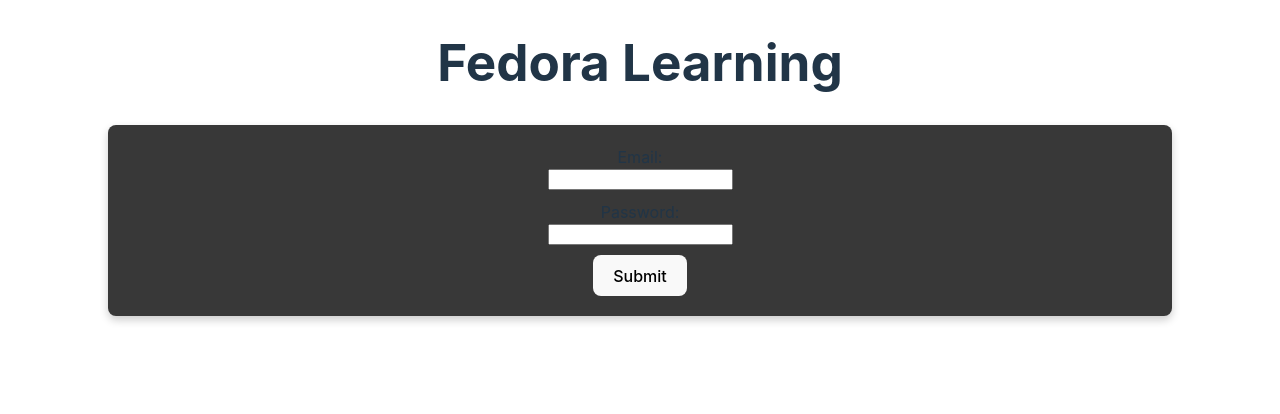
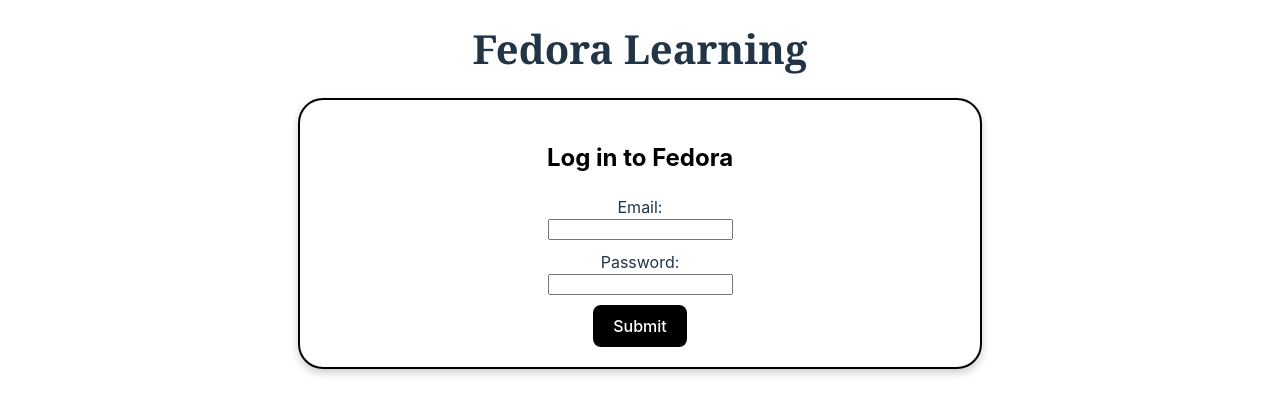
Before and after one commit to RobertHauta/seng513-202501-group-7, a React (Vite) app in the folder client/: page / in a window 1280 px wide. Shown: the top 414 px of the page. Built offline with nearby package versions, Linux system fonts and the light colour scheme.

Commit message:
Log in page styling finished

```diff
--- a/client/src/HomePage.css
+++ b/client/src/HomePage.css
@@ -9,9 +9,7 @@ h1{
     background-color: gray;
 }
 
-h2{
-    color:white
-}
+
 
 p{
     color:white
--- a/client/src/HomePage.jsx
+++ b/client/src/HomePage.jsx
@@ -1,4 +1,5 @@
 import React, { useState } from 'react';
+import './HomePage.css'
 
 function HomePage(props) {
   const [classroom, setClassroom] = useState([]);
--- a/client/src/LoginForm.css
+++ b/client/src/LoginForm.css
@@ -1,8 +1,10 @@
+
 .container{
+    background-color: white;
     margin:auto;
     border-radius: 25px;
     border: 2px solid black;
-    size:50%;
+    width:50%;
     padding:20px;
 }
 
@@ -11,3 +13,13 @@ h1{
     font-family: Georgia, 'Times New Roman', Times, serif;
     font-size: 40px;
 }
+
+h2{
+    color: black;
+    text-align: center;
+}
+
+button{
+    background-color: black;
+    color:white;
+}
--- a/client/src/LoginForm.jsx
+++ b/client/src/LoginForm.jsx
@@ -1,10 +1,12 @@
 import React, { useState } from 'react';
+import './LoginForm.css'
 
 function LoginForm(props) {
   return (
     <div>
       <h1>Fedora Learning</h1>
       <div className="container">
+        <h2>Log in to Fedora</h2>
         <form onSubmit={props.onSubmit}>
           <label htmlFor="email">Email: </label>
           <input type="text" id="email" name="email" required />
```
